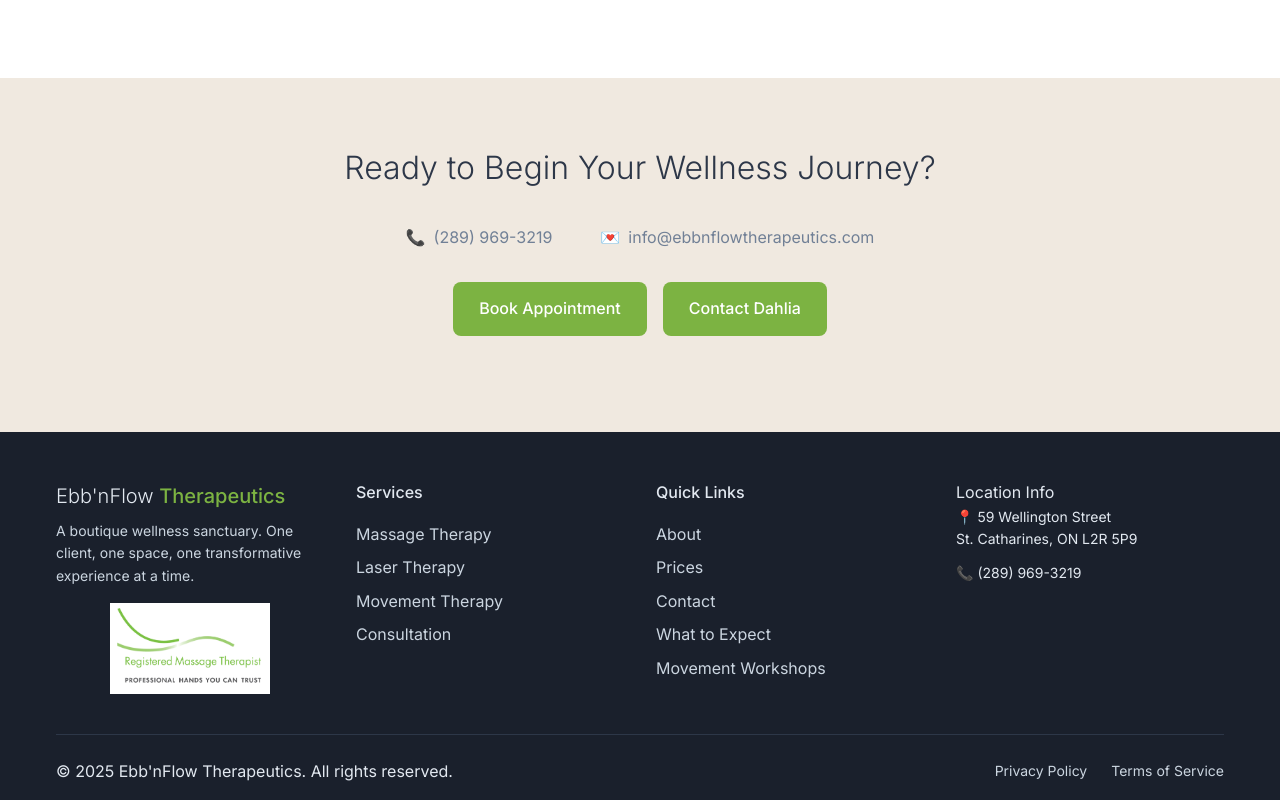
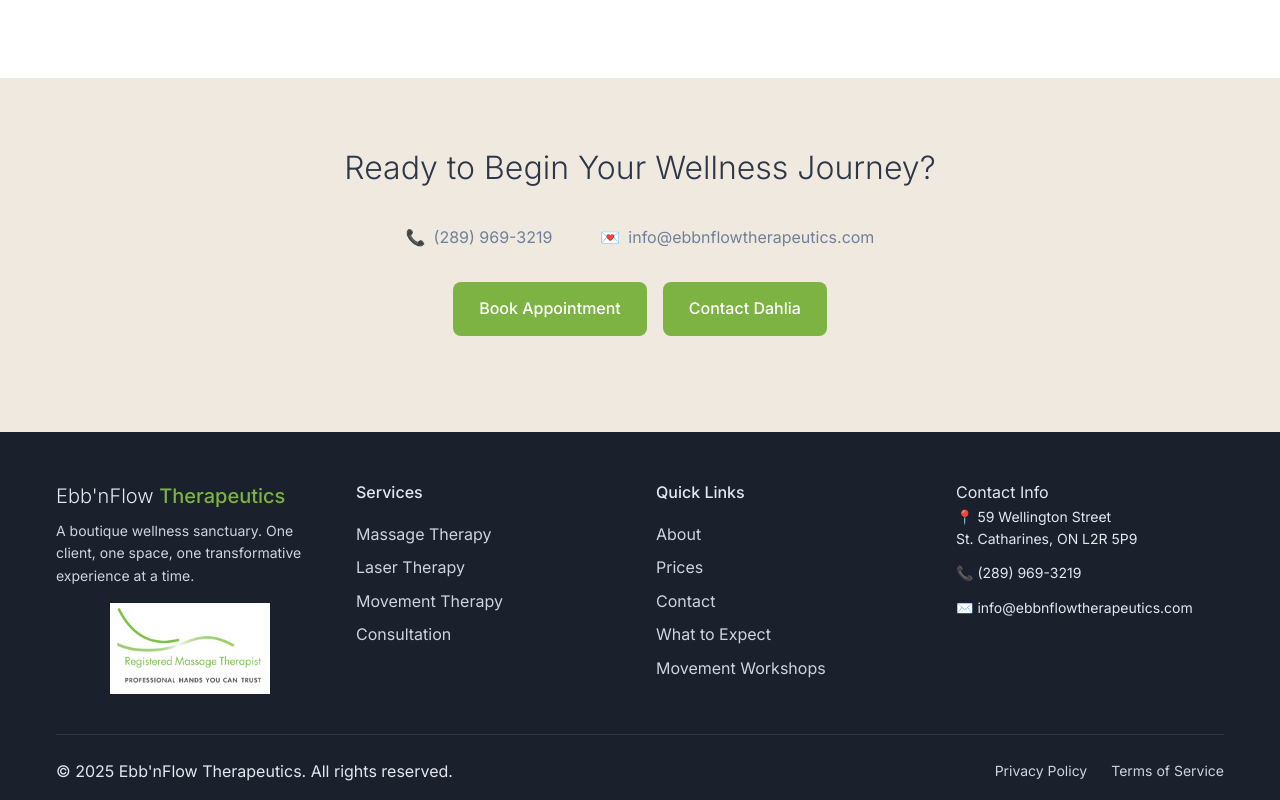
Before and after one commit to Jeff-Emmett/ebb-n-flow-website, a Next.js app: page / in a window 1280 px wide. Shown: the part 3060-3860 px from the top of the page. Built offline with nearby package versions, Linux system fonts and the light colour scheme.

Commit message:
feat: restore email in footer and update heading
Add back email address and change heading to "Contact Info".

#VERCEL_SKIP

Co-authored-by: Jeff Emmett <46964190+Jeff-Emmett@users.noreply.github.com>

```diff
--- a/app/components/Footer.tsx
+++ b/app/components/Footer.tsx
@@ -69,14 +69,14 @@ export default function Footer() {
           </div>
 
           <div className="footer-contact">
-            <h4>Location Info</h4>
+            <h4>Contact Info</h4>
             <p>
               📍 59 Wellington Street
               <br />
               St. Catharines, ON L2R 5P9
             </p>
             <p>📞 (289) 969-3219</p>
-
+            <p>✉️ info@ebbnflowtherapeutics.com</p>
           </div>
         </div>
 
```
